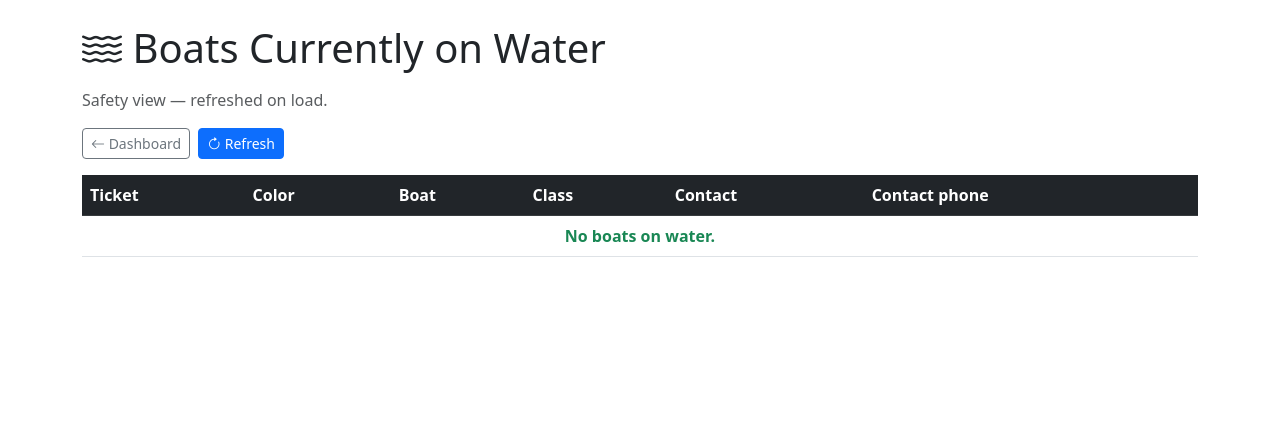
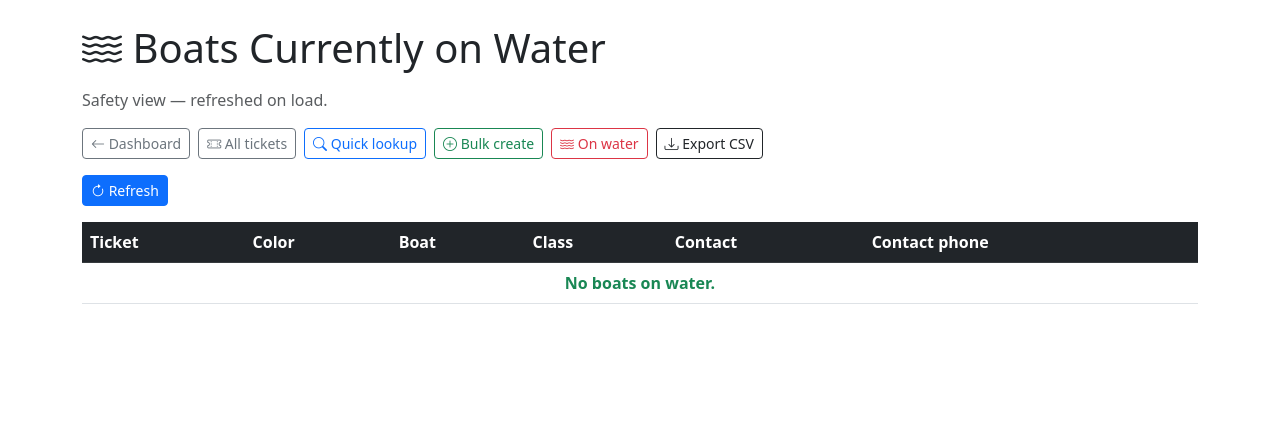
Before and after one commit to ciakval/plachtis, a Django app: template SkaRe/templates/SkaRe/tickets/on_water.html in a window 1280 px wide. Shown: the part 66-512 px from the top of the page. Run offline with Django 5.2, Linux system fonts and the light colour scheme; the template is opened without the code that fills it, so the values that code supplies are empty.

Commit message:
fix: persist ticket section nav buttons across all sub-pages (closes #121)
Extract shared nav into SkaRe/tickets/_nav.html and include it on every
ticket sub-page (list, lookup, on_water, detail, create_bulk) so that
Dashboard / All tickets / Quick lookup / Bulk create / On water / Export
buttons are always visible regardless of which page the user is on.

Co-Authored-By: Claude Sonnet 4.6 <noreply@anthropic.com>

```diff
--- /dev/null
+++ b/SkaRe/templates/SkaRe/tickets/_nav.html
@@ -0,0 +1,21 @@
+{% load i18n %}
+<div class="mb-3 d-flex gap-2 flex-wrap">
+  <a href="{% url 'SkaRe:infodesk_dashboard' %}" class="btn btn-outline-secondary btn-sm">
+    <i class="bi bi-arrow-left"></i> {% trans "Dashboard" %}
+  </a>
+  <a href="{% url 'SkaRe:ticket_list' %}" class="btn btn-outline-secondary btn-sm">
+    <i class="bi bi-ticket-perforated"></i> {% trans "All tickets" %}
+  </a>
+  <a href="{% url 'SkaRe:ticket_lookup' %}" class="btn btn-outline-primary btn-sm">
+    <i class="bi bi-search"></i> {% trans "Quick lookup" %}
+  </a>
+  <a href="{% url 'SkaRe:ticket_create_bulk' %}" class="btn btn-outline-success btn-sm">
+    <i class="bi bi-plus-circle"></i> {% trans "Bulk create" %}
+  </a>
+  <a href="{% url 'SkaRe:ticket_on_water' %}" class="btn btn-outline-danger btn-sm">
+    <i class="bi bi-water"></i> {% trans "On water" %}
+  </a>
+  <a href="{% url 'SkaRe:ticket_export_csv' %}" class="btn btn-outline-dark btn-sm">
+    <i class="bi bi-download"></i> {% trans "Export CSV" %}
+  </a>
+</div>
--- a/SkaRe/templates/SkaRe/tickets/create_bulk.html
+++ b/SkaRe/templates/SkaRe/tickets/create_bulk.html
@@ -5,9 +5,7 @@
 
 {% block content %}
 <h1 class="mb-3"><i class="bi bi-plus-circle"></i> {% trans "Bulk Create Sail Tickets" %}</h1>
-<a href="{% url 'SkaRe:ticket_list' %}" class="btn btn-outline-secondary btn-sm mb-3">
-  <i class="bi bi-arrow-left"></i> {% trans "All tickets" %}
-</a>
+{% include 'SkaRe/tickets/_nav.html' %}
 
 {% if plan %}
 {# ── Preview / confirmation mode ── #}
--- a/SkaRe/templates/SkaRe/tickets/detail.html
+++ b/SkaRe/templates/SkaRe/tickets/detail.html
@@ -6,11 +6,7 @@
 {% block content %}
 <h1 class="mb-2">{{ ticket.code }}</h1>
 <p class="text-muted">{{ ticket.get_color_display }}</p>
-<div class="mb-3 d-flex gap-2">
-  <a href="{% url 'SkaRe:ticket_list' %}" class="btn btn-outline-secondary btn-sm">
-    <i class="bi bi-arrow-left"></i> {% trans "All tickets" %}
-  </a>
-</div>
+{% include 'SkaRe/tickets/_nav.html' %}
 
 {% if messages %}
   {% for msg in messages %}
--- a/SkaRe/templates/SkaRe/tickets/lookup.html
+++ b/SkaRe/templates/SkaRe/tickets/lookup.html
@@ -5,9 +5,7 @@
 
 {% block content %}
 <h1 class="mb-3"><i class="bi bi-search"></i> {% trans "Ticket Quick Lookup" %}</h1>
-<a href="{% url 'SkaRe:infodesk_dashboard' %}" class="btn btn-outline-secondary btn-sm mb-3">
-  <i class="bi bi-arrow-left"></i> {% trans "Dashboard" %}
-</a>
+{% include 'SkaRe/tickets/_nav.html' %}
 <form method="get" class="mb-4">
   <div class="input-group">
     <input type="text" name="q" value="{{ query }}" class="form-control form-control-lg"
--- a/SkaRe/templates/SkaRe/tickets/on_water.html
+++ b/SkaRe/templates/SkaRe/tickets/on_water.html
@@ -6,10 +6,8 @@
 {% block content %}
 <h1 class="mb-3"><i class="bi bi-water"></i> {% trans "Boats Currently on Water" %}</h1>
 <p class="text-muted">{% trans "Safety view — refreshed on load." %}</p>
-<div class="mb-3 d-flex gap-2">
-  <a href="{% url 'SkaRe:infodesk_dashboard' %}" class="btn btn-outline-secondary btn-sm">
-    <i class="bi bi-arrow-left"></i> {% trans "Dashboard" %}
-  </a>
+{% include 'SkaRe/tickets/_nav.html' %}
+<div class="mb-3">
   <a href="{{ request.path }}" class="btn btn-primary btn-sm">
     <i class="bi bi-arrow-clockwise"></i> {% trans "Refresh" %}
   </a>
```
Also changed, not shown: SkaRe/templates/SkaRe/tickets/list.html (+1 -17 lines).
